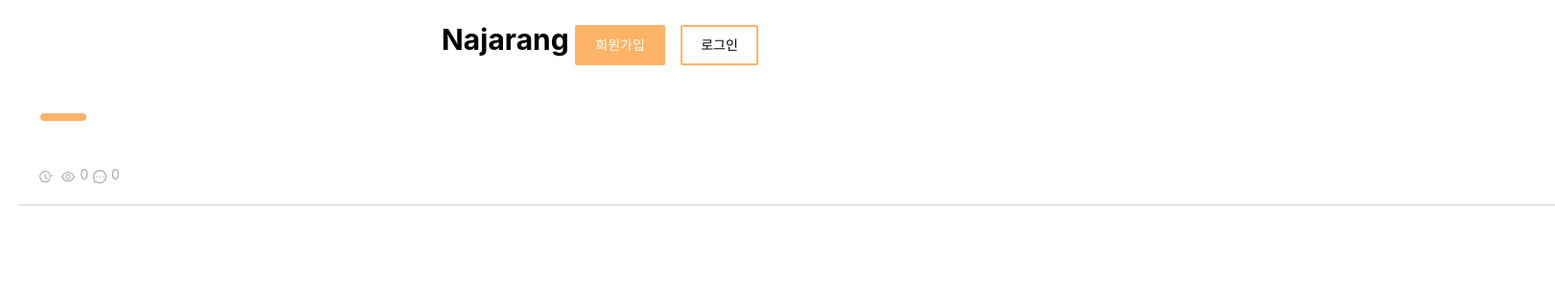
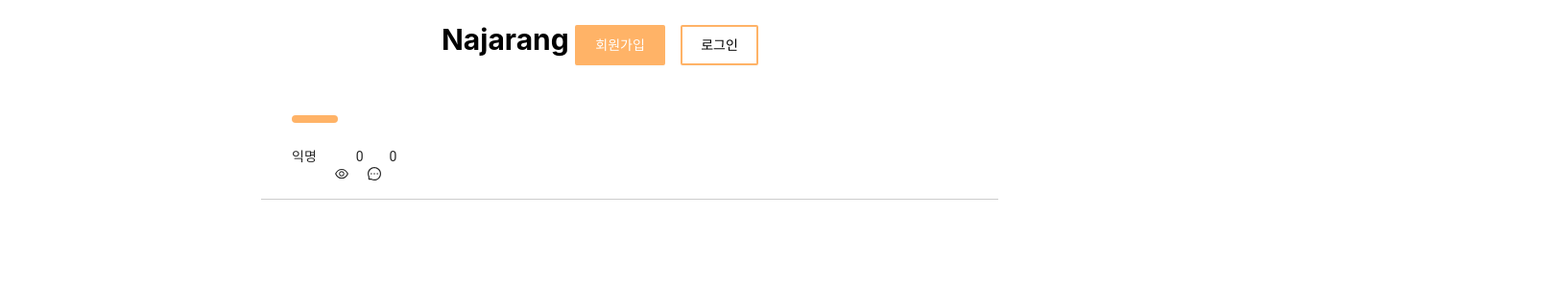
Before and after one commit to dongisarang/najarang-react, a React (Create React App) app: page /listRead in a window 1280 px wide. Shown: the top 300 px of the page at 96% size, 1620 px wide, since content can reach past the window. Built offline with nearby package versions, Linux system fonts and the light colour scheme.

Commit message:
fix: 게시물 읽기 css 수정

```diff
--- a/src/component/ListRead.js
+++ b/src/component/ListRead.js
@@ -134,23 +134,17 @@ const ListRead = () => {
                     </>
                 )}
                 {modify === false && (
-                    <>
-                        <CategoryLayout>
-                            <span>{content?.topic?.name}</span>
-                        </CategoryLayout>
-                        <TitleLayout>
-                            <h1>{content?.title}</h1>
-                        </TitleLayout>
-                        <UserLayout>
-                            <span>{content?.user_id}</span>
-                        </UserLayout>
-                        <TimeLayout>
-                            <FieldTimeOutlined style={{ margin: "0.3rem 0rem 0rem 1.3rem" }} />
-                            <span>{content?.created}</span>
-                            <EyeOutlined style={{ margin: "0.3rem 0rem 0rem 0.3rem" }} />
-                            <span>{!content?.hit_count ? '0' : content?.hit_count}</span>
-                            <MessageOutlined style={{ margin: "0.3rem 0rem 0rem 0.3rem" }} />
-                            <span>{!content?.like_count ? '0' : content?.like_count}</span>
+                    <Wrapper>
+                        <ReadWrapper>
+                        <p className="category">{content?.topic?.name}</p>
+                        <h1>{content?.title}</h1>
+                        <div style={{display:"flex",flexDirection:"row",borderBottom:"1px solid #cccccc",margin:"0rem 0rem 2rem 0rem",height:"4rem"}}>
+                            <p className="name">{content?.user_id ?? '익명'}</p>
+                            <p className="time">{content?.created}</p>
+                            <EyeOutlined style={{ margin: "0.7rem 0rem 0rem 0.3rem" }} />
+                            <p className="hitCount">{!content?.hit_count ? '0' : content?.hit_count}</p>
+                            <MessageOutlined style={{ margin: "0.7rem 0rem 0rem 0.3rem" }} />
+                            <p className="likeCount">{!content?.like_count ? '0' : content?.like_count}</p>
                             {user === content?.user?.email && (
                                 <div
                                     style={{
@@ -163,28 +157,75 @@ const ListRead = () => {
                                     <ButtonComponent onClick={handleDelete}>삭제</ButtonComponent>
                                 </div>
                             )}
-                        </TimeLayout>
-                        <ContentsLayout>
-                            <span>{content?.content}</span>
-                        </ContentsLayout>
-                        <ContentsLayout>
-                            {
+                        </div>
+                        <div style={{margin:"0rem 0rem 0rem 2rem"}}>
+                        {content?.content}
+                        </div>
+                        <div>
+                        {
                                 content?.imageUrls && <>
                                     {
                                         content.imageUrls.map(url => {
-                                            return <img src={`https://image.najarang.com/${url}`} alt="" />
+                                            return <img src={`https://image.najarang.com/${url}`} alt="" style={{width:"15rem",margin:"2rem 0rem 0rem 0rem"}}/>
                                         })
                                     }
                                 </>
                             }
-                        </ContentsLayout>
-                    </>
+                        </div>
+                        </ReadWrapper>
+                    </Wrapper>
                 )}
             </PageLayout>
         );
     });
 };
-
+const Wrapper = styled.div`
+    display: flex;
+    flex-direction: column;
+    justify-content: center;
+    align-items: center;
+    width: 100%;
+    height: 50rem;
+    margin: 0rem 0rem 0rem 1rem;
+`
+const ReadWrapper = styled.div`
+    display: flex;
+    flex-direction: column;
+    width: 60%;
+    height: 100%;
+    font-family: "Roboto", "Noto Sans KR" ,"AppleSDGothicNeo-Regular" ,"Malgun Gothic" ,"맑은 고딕", "dotum" ,"돋움" ,sans-serif;
+    .category{
+        width: 3rem;
+        display:flex;
+        justify-content:center;
+        border: 0px solid #8885a4;
+        border-radius: 5px;
+        background-color: #ffb367;
+        padding: 4px;
+        margin:2rem 0rem 0rem 2rem;
+        font-size: 12px;
+        color: #ffffff;
+    }
+    h1{
+        margin:1rem 0rem 0rem 2rem;
+    }
+    .name{
+        width: 2rem;
+        margin:0.5rem 0rem 0rem 2rem;
+    }
+    .time{
+        width: auto;
+        margin:0.5rem 0rem 0rem 0.5rem;
+    }
+    .hitCount{
+        width: auto;
+        margin:0.5rem 0rem 0rem 0.5rem;
+    }
+    .likeCount{
+        width: auto;
+        margin:0.5rem 0rem 0rem 0.5rem;
+    }
+`
 const ButtonComponent = styled(Button)`
     display: flex;
     justify-content: center;
@@ -220,8 +261,8 @@ const CategoryLayout = styled.div`
 const TitleLayout = styled.div`
     display: flex;
     flex-direction: row;
-    margin: 10px 0px 10px 20px;
-    font-family: 1.2em "Fira Sans", sans-serif;
+    margin: 0rem 0rem 0rem 1rem;
+    font-family: "Roboto", "Noto Sans KR" ,"AppleSDGothicNeo-Regular" ,"Malgun Gothic" ,"맑은 고딕", "dotum" ,"돋움" ,sans-serif;
     font-weight: bold;
 
 `;
```
